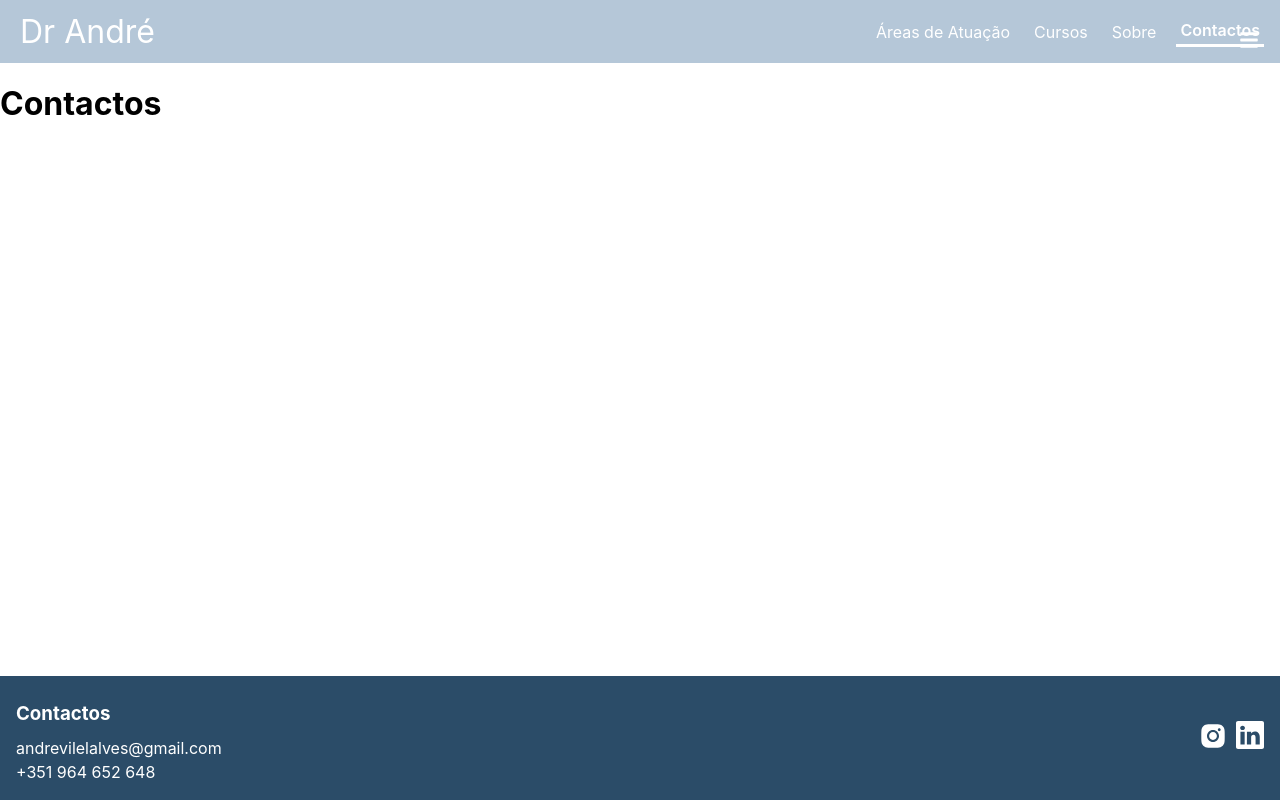
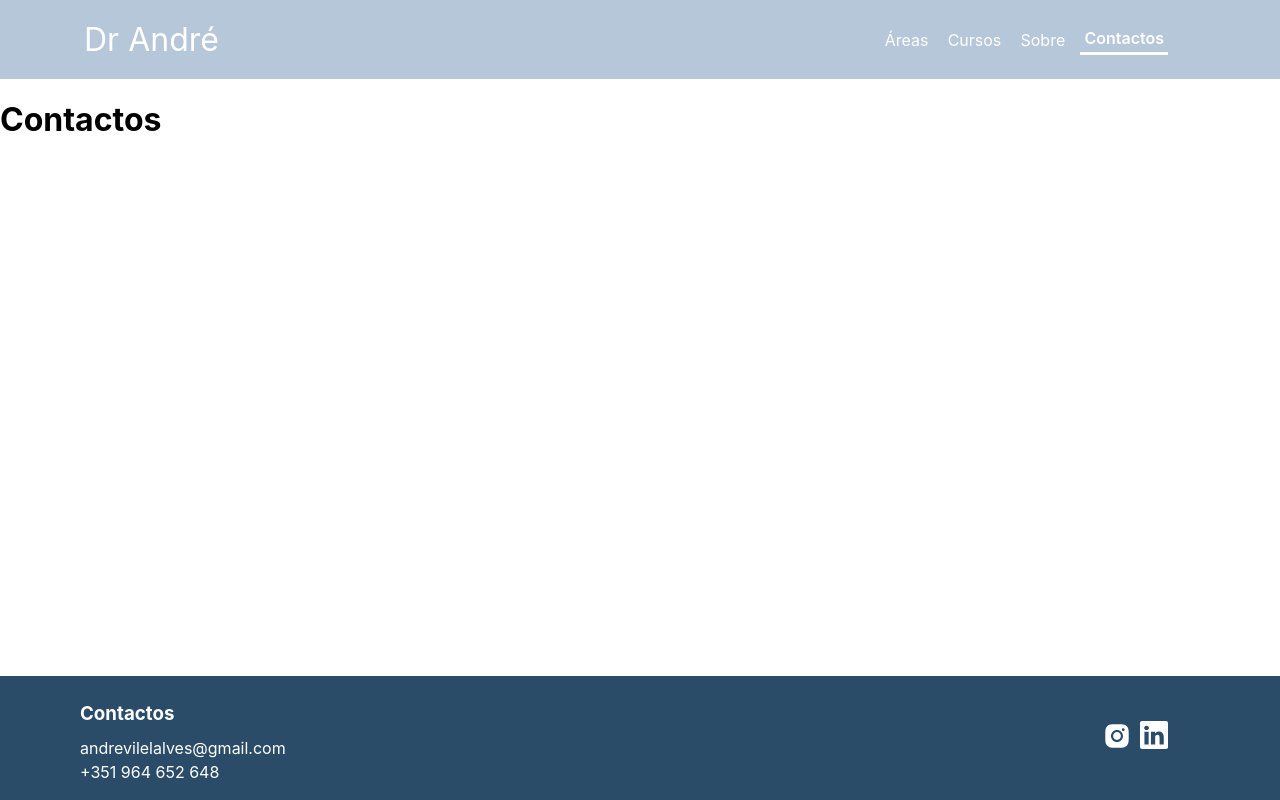
Before and after one commit to catfon-png/Website-Dr-Andre, a React (Create React App) app in the folder frontend/: page /contactos in a window 1280 px wide. Built offline with nearby package versions, Linux system fonts and the light colour scheme.

Commit message:
responsive nav bar

```diff
--- a/frontend/src/components/Footer/Footer.css
+++ b/frontend/src/components/Footer/Footer.css
@@ -14,7 +14,7 @@ footer {
     text-decoration: none;
 }
 
-.footer-left-contacts{
+.footer-left-contact-info{
     line-height: 0.5;
 }
 
@@ -22,9 +22,31 @@ footer {
     display: flex;
     flex-direction: row;
     gap: 0.5rem;
+    margin-right: 1rem;
 
 }
 
 .footer-right a{
     color: inherit;
 }
+
+
+@media (min-width: 600px) and (max-width: 1024px){
+    .footer-left{
+        margin-left: 2rem;
+    }
+    .footer-right{
+        margin-right: 3rem;
+    }
+
+}
+
+@media (min-width: 1024px){
+    .footer-left{
+        margin-left: 4rem;
+    }
+    .footer-right{
+        margin-right: 6rem;
+    }
+
+}
--- a/frontend/src/components/Footer/Footer.tsx
+++ b/frontend/src/components/Footer/Footer.tsx
@@ -8,7 +8,7 @@ export const Footer = () => {
         <footer>
             <div className='footer-left'>
                 <h3>Contactos</h3>
-                <div className='footer-left-contacts'>
+                <div className='footer-left-contact-info'>
                     <p>andrevilelalves@gmail.com</p>
                     <p>+351 964 652 648</p>
                 </div>
--- a/frontend/src/components/Navbar.css
+++ b/frontend/src/components/Navbar.css
@@ -11,14 +11,16 @@
     left: 0;
     transition: 1s;
     z-index: 1;
+    width: 100%;
 }
 
 .navbar ul{
+    display: flex;
     padding: 0;
-    margin: 0;
+    margin-right: 1rem;
     list-style: none;
-    display: flex;
-    gap: 1rem;
+    gap: 0.7rem;
+    z-index: 1;
 
 }
 .navbar-logo{
@@ -36,37 +38,90 @@
 .active{
     border-bottom: 3px solid white;
     font-weight: 600;
+    transition: 0.5s;
 
 }
 .navbar li:hover{
     font-weight: 600;
+    transition: 0.4s;
 
 }
 
 .navbar-ham-menu{
-    padding: 5px;
+    padding: 0px;
     cursor: pointer;
     background: transparent;
     border: none;
     outline: none;
     color: white;
     position: absolute;
-    top: 25px;
+    top: 1.5rem;
     right: 1rem;
-    /* display: none; */
     flex-direction: column;
+    display: flex;
     justify-content: center;
-    width: 31px;
+    align-items: center;
+    width: 44px;
     height: 21px;
 }
 
-/* @media (max-width: 400px){
-    .navbar-ham-menu{
-        display: flex;
+.navbar-close-btn{
+    padding: 0px;
+    cursor: pointer;
+    background: transparent;
+    border: none;
+    outline: none;
+    color: white;
+    position: absolute;
+    top: 1.5rem;
+    right: 1rem;
+    flex-direction: column;
+    display: flex;
+    justify-content: center;
+    align-items: center;
+}
+
+
+@media (max-width: 600px){
+    .navbar .navbar-links{
+        visibility: hidden;
+        opacity: 0;
+
     }
 
+
+}
+@media (min-width: 600px) and (max-width: 1024px){
+    .navbar .navbar-logo{
+        margin-left: 2.5rem;
+    }
     .navbar ul{
+        margin-right: 3rem;
+    }
+    .navbar-ham-menu{
         visibility: hidden;
         opacity: 0;
     }
+
+}
+
+@media (min-width: 1024px){
+    .navbar .navbar-logo{
+        margin-left: 4rem;
+    }
+    .navbar ul{
+        margin-right: 6rem;
+    }
+    .navbar-ham-menu{
+        visibility: hidden;
+        opacity: 0;
+    }
+}
+
+/* @media screen and (min-width: 0px) and (max-width: 500px){
+    .navbar-links{
+        visibility: hidden;
+        opacity: 0;
+    }
+
 } */
--- a/frontend/src/components/Navbar.tsx
+++ b/frontend/src/components/Navbar.tsx
@@ -1,4 +1,4 @@
-import { useRef } from 'react';
+import { useRef, useState } from 'react';
 import './Navbar.css'
 import { FaBars, FaTimes } from 'react-icons/fa';
 import { Link, useLocation } from 'react-router-dom'
@@ -12,19 +12,36 @@ const CustomLink = ({ to, children }: { to: string; children: React.ReactNode })
 }
 
 export const Navbar = () => {
-    const path = window.location.pathname;
+    // const path = window.location.pathname;
     // const navRef = useRef()
+    const [burgerClass, setBurgerClass] = useState('hamburger-menu unclicked');
+    const [menuClass, setMenuClass] = useState('menu hidden')
+    const [isMenuClicked, setIsMenuClicked] = useState(false)
+
+    const updateMenu = () => {
+        if (!isMenuClicked) {
+            setBurgerClass('hamburger-menu clicked');
+            setMenuClass('menu visible')
+        }
+        else {
+            setBurgerClass('hamburger-menu unclicked')
+            setMenuClass('menu hidden')
+
+        }
+    }
     return (
         <nav className='navbar'>
             <Link to='/' className='navbar-logo'>Dr André</Link>
-            <ul className='navbar-links'>
-                <li><CustomLink to='/areas'>Áreas de Atuação</CustomLink></li>
-                <li><CustomLink to='/cursos'>Cursos</CustomLink></li>
-                <li><CustomLink to='/sobre'>Sobre</CustomLink></li>
-                <li><CustomLink to='/contactos'>Contactos</CustomLink></li>
-                {/* <button className='navbar-btn navbar-close-btn'> <FaTimes /></button> */}
-            </ul>
-            <button className='navbar-ham-menu'> <FaBars size={20}/></button>
+            <div className='slider'>
+                <ul className='navbar-links'>
+                    <li><CustomLink to='/areas'>Áreas</CustomLink></li>
+                    <li><CustomLink to='/cursos'>Cursos</CustomLink></li>
+                    <li><CustomLink to='/sobre'>Sobre</CustomLink></li>
+                    <li><CustomLink to='/contactos'>Contactos</CustomLink></li>
+                    {/* <button className='navbar-close-btn'> <FaTimes size={25} /></button> */}
+                </ul>
+            </div>
+            <button className='navbar-ham-menu' onClick={updateMenu}> <FaBars size={25} /></button>
         </nav>
     )
 }
```
